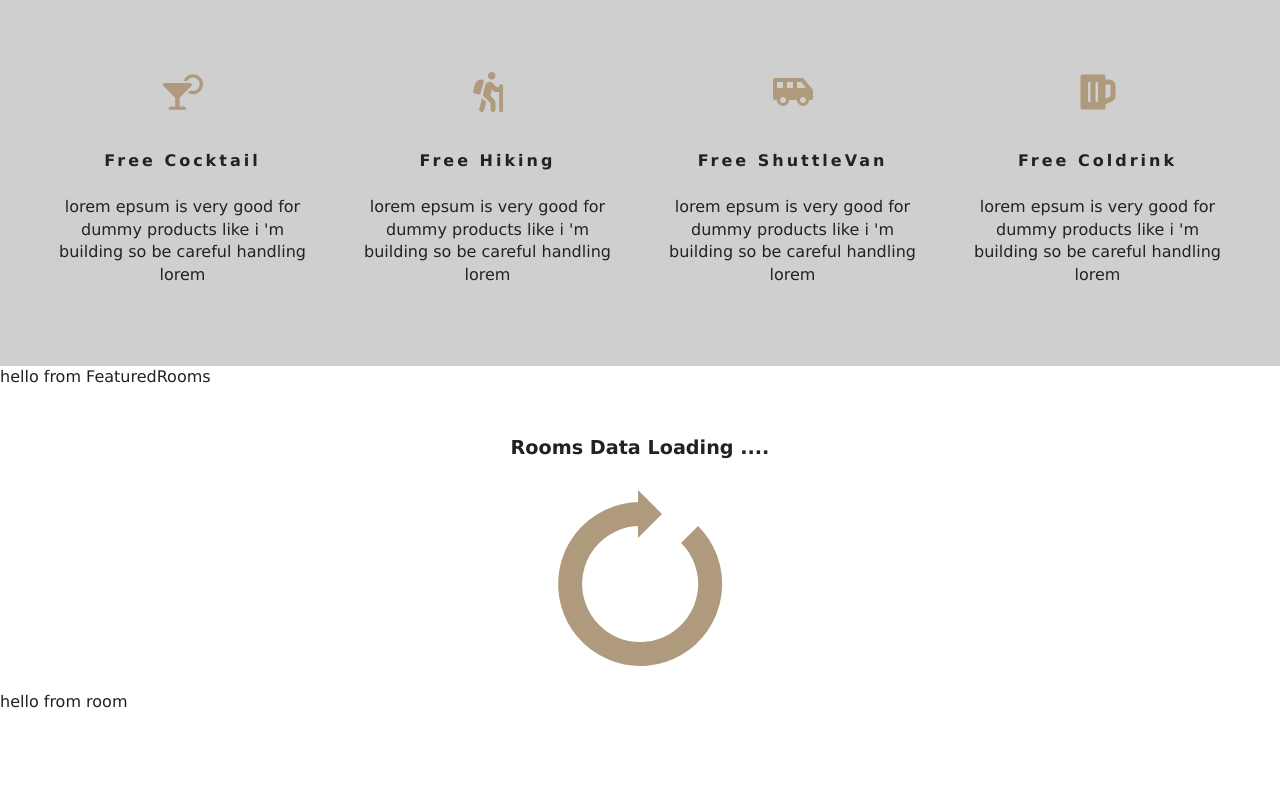
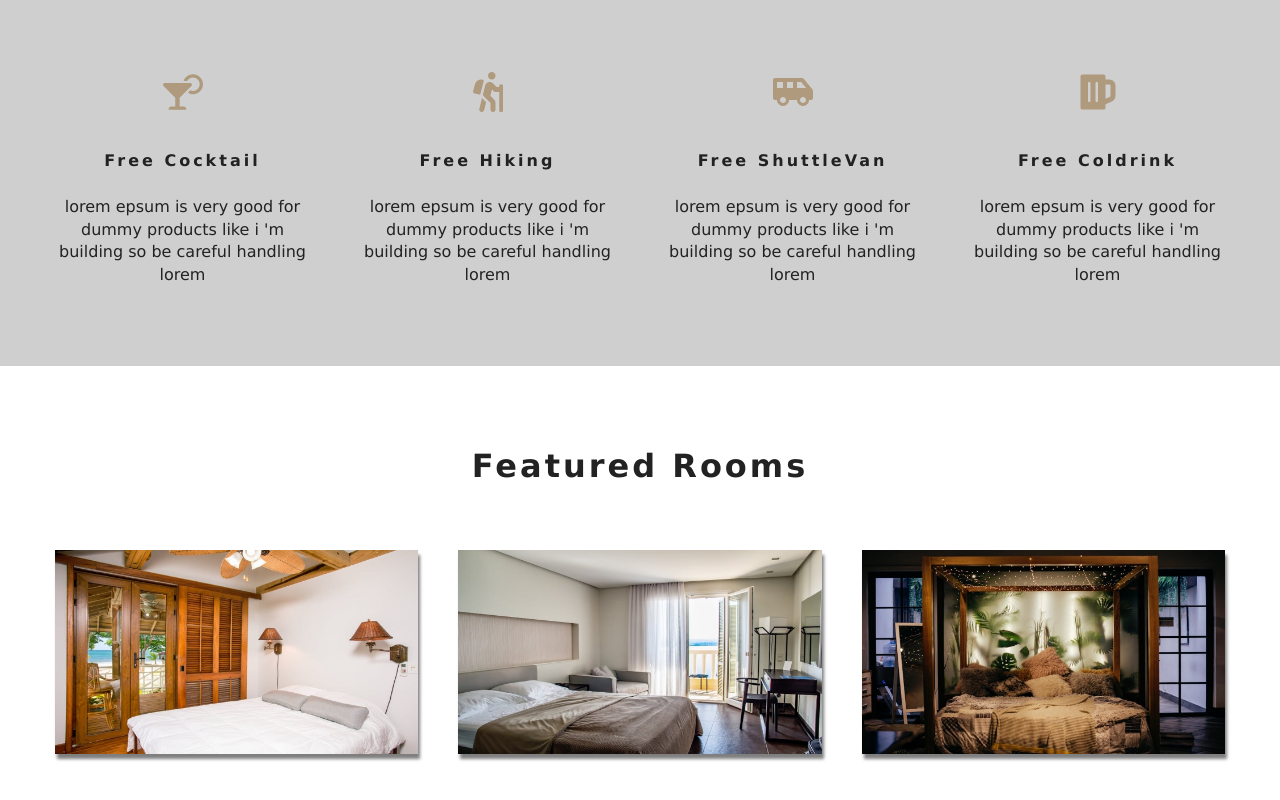
Before and after one commit to Hashmat2526/react-resort-app, a React (Create React App) app: page / in a window 1280 px wide. Shown: the part 914-1714 px from the top of the page. Before the commit the page ends 1627 px from the top, so only its background shows below. Built offline with nearby package versions, Linux system fonts and the light colour scheme.

Commit message:
uploaded featured room images into the home page

```diff
--- a/src/components/FeaturedRooms.js
+++ b/src/components/FeaturedRooms.js
@@ -2,17 +2,23 @@ import React, { Component } from "react";
 import { RoomContext } from "../context";
 import Loading from "./Loading";
 import Room from "./Room";
+import Title from "./Title";
 export default class FeaturedRooms extends Component {
   static contextType = RoomContext;
   render() {
-    const { featuredRooms: rooms } = this.context;
-    console.log(rooms);
+    let { loading, featuredRooms: rooms } = this.context;
+    rooms = rooms.map(room => {
+      return <Room key={room.id} room={room} />;
+    });
 
     return (
       <div>
-        hello from FeaturedRooms
-        <Loading />
-        <Room />
+        <section className="featured-rooms">
+          <Title title="featured rooms" />
+          <div className="featured-rooms-center">
+            {loading ? <Loading /> : rooms}
+          </div>
+        </section>
       </div>
     );
   }
--- a/src/components/Room.js
+++ b/src/components/Room.js
@@ -1,5 +1,12 @@
 import React from "react";
 
-export default function Room() {
-  return <div>hello from room</div>;
+export default function Room({ room }) {
+  const { name, slug, images, price } = room;
+  return (
+    <article className="room">
+      <div className="img-container">
+        <img src={images[0]} alt="single-room" />
+      </div>
+    </article>
+  );
 }
```
